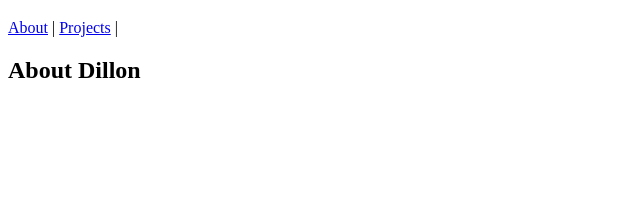
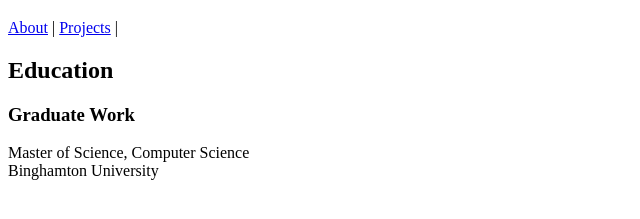
Before and after one commit to daldric/dillonaldrich, a plain HTML site: page public/index.html in a window 1280 px wide. Shown: the part 61-280 px from the top of the page, without its empty margins (0-640 px from the left). Drawn offline with Linux system fonts and the light colour scheme.

Commit message:
some education detail

```diff
--- a/public/index.html
+++ b/public/index.html
@@ -9,7 +9,13 @@
       <a href="index.html">About</a> |
       <a href="projects/projects.html">Projects</a> |
     </nav>
-    <h2>About Dillon</h2>
+    <h2>Education</h2>
+    <h3>Graduate Work</h3>
+    <p1>Master of Science, Computer Science
+      <br>Binghamton University
+    </p>
+
+
 
   </body>
 </html>
```
